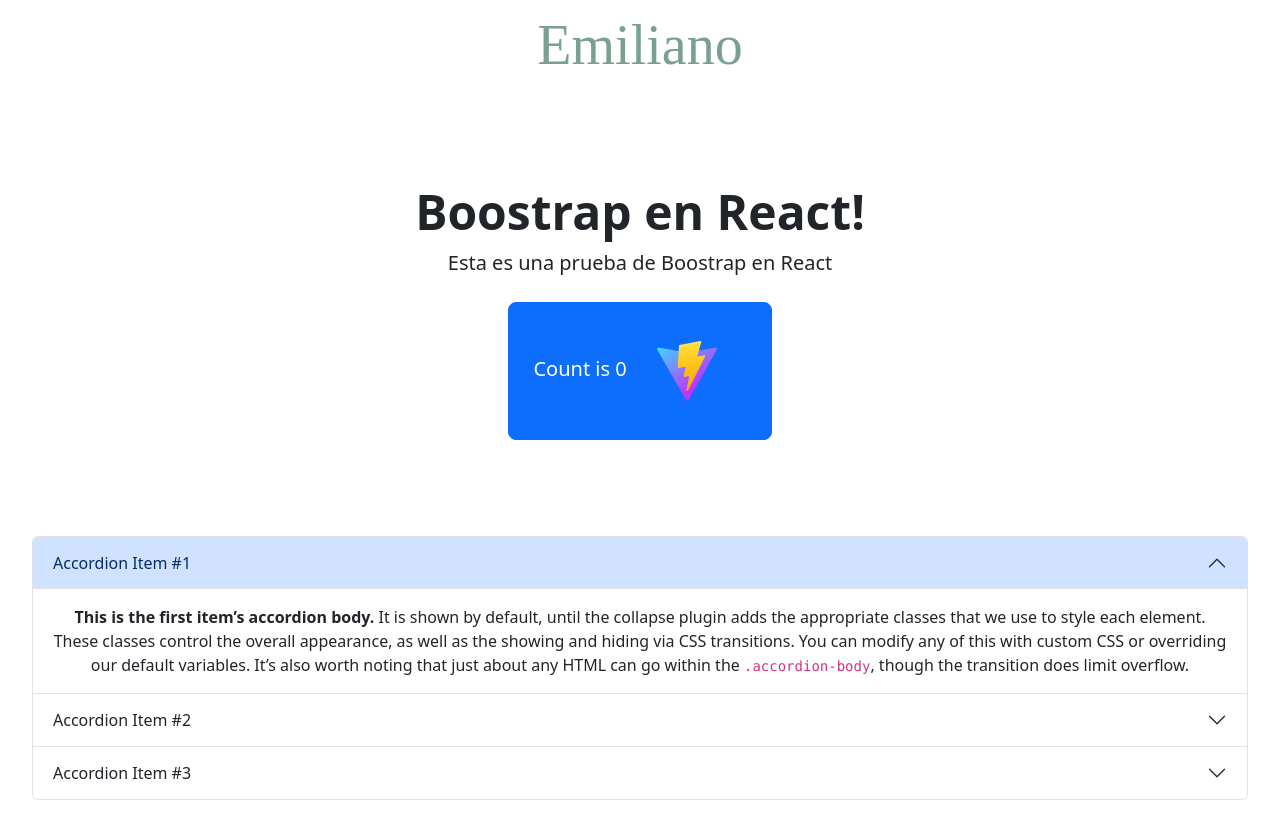
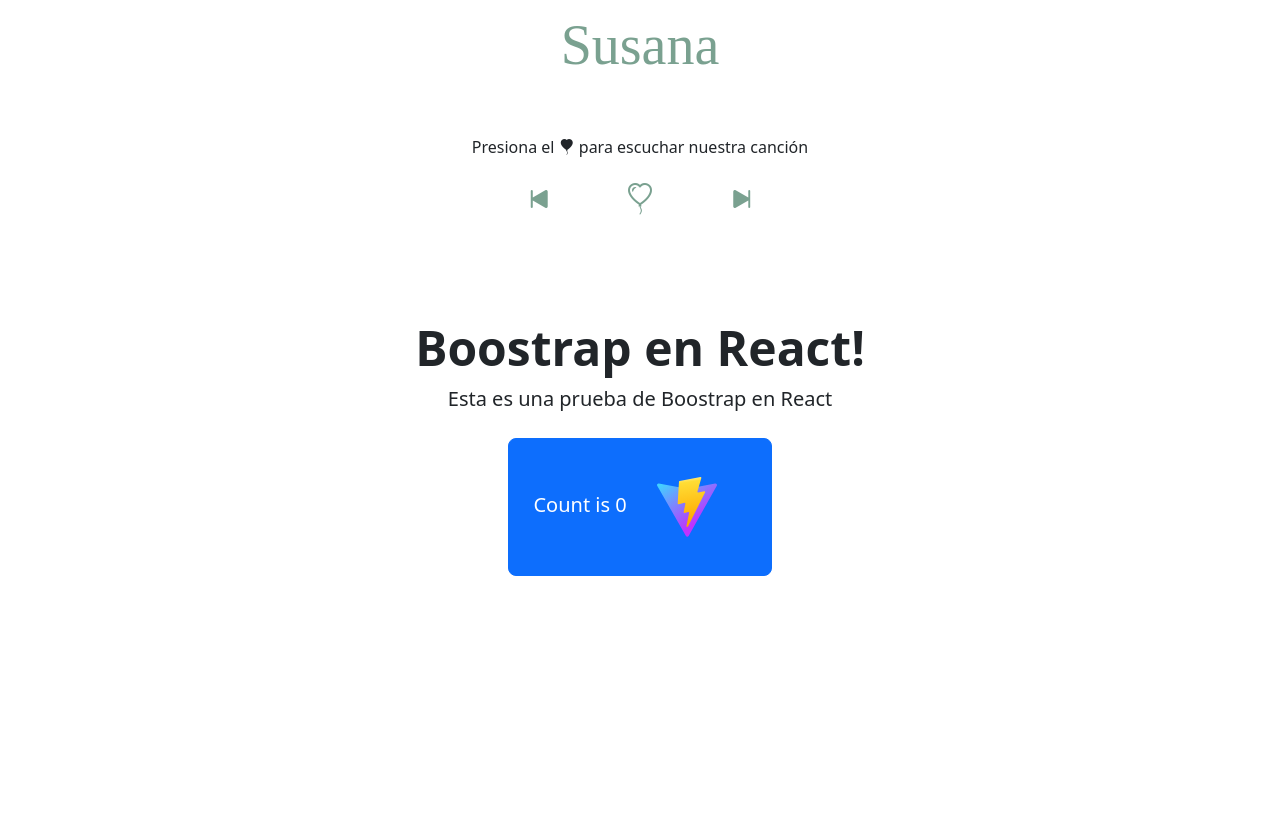
Before and after one commit to JorgeAndres-GitHub/Weeding-template, a React (Vite) app: page / in a window 1280 px wide. Shown: the part 620-1452 px from the top of the page. After the commit the page ends 1324 px from the top, so only its background shows below. Built offline with nearby package versions, Linux system fonts and the light colour scheme.

Commit message:
Agregando componente de musica

```diff
--- a/src/App.jsx
+++ b/src/App.jsx
@@ -2,7 +2,6 @@ import { useState } from 'react'
 import reactLogo from './assets/react.svg'
 import viteLogo from '/vite.svg'
 import './App.css'
-import { Prueba } from './Components/prueba.jsx'
 import { Header } from './components/header.jsx'
 
 export function App() {
@@ -33,7 +32,6 @@ export function App() {
           </div>
         </div>
       </div>
-      <Prueba />
     </>
   )
 }
--- a/src/components/Prueba.jsx
+++ /dev/null
@@ -1,44 +0,0 @@
-
-
-export function Prueba() {
-    return (
-        <div class="accordion" id="accordionExample">
-            <div class="accordion-item">
-                <h2 class="accordion-header">
-                    <button class="accordion-button" type="button" data-bs-toggle="collapse" data-bs-target="#collapseOne" aria-expanded="true" aria-controls="collapseOne">
-                        Accordion Item #1
-                    </button>
-                </h2>
-                <div id="collapseOne" class="accordion-collapse collapse show" data-bs-parent="#accordionExample">
-                    <div class="accordion-body">
-                        <strong>This is the first item’s accordion body.</strong> It is shown by default, until the collapse plugin adds the appropriate classes that we use to style each element. These classes control the overall appearance, as well as the showing and hiding via CSS transitions. You can modify any of this with custom CSS or overriding our default variables. It’s also worth noting that just about any HTML can go within the <code>.accordion-body</code>, though the transition does limit overflow.
-                    </div>
-                </div>
-            </div>
-            <div class="accordion-item">
-                <h2 class="accordion-header">
-                    <button class="accordion-button collapsed" type="button" data-bs-toggle="collapse" data-bs-target="#collapseTwo" aria-expanded="false" aria-controls="collapseTwo">
-                        Accordion Item #2
-                    </button>
-                </h2>
-                <div id="collapseTwo" class="accordion-collapse collapse" data-bs-parent="#accordionExample">
-                    <div class="accordion-body">
-                        <strong>This is the second item’s accordion body.</strong> It is hidden by default, until the collapse plugin adds the appropriate classes that we use to style each element. These classes control the overall appearance, as well as the showing and hiding via CSS transitions. You can modify any of this with custom CSS or overriding our default variables. It’s also worth noting that just about any HTML can go within the <code>.accordion-body</code>, though the transition does limit overflow.
-                    </div>
-                </div>
-            </div>
-            <div class="accordion-item">
-                <h2 class="accordion-header">
-                    <button class="accordion-button collapsed" type="button" data-bs-toggle="collapse" data-bs-target="#collapseThree" aria-expanded="false" aria-controls="collapseThree">
-                        Accordion Item #3
-                    </button>
-                </h2>
-                <div id="collapseThree" class="accordion-collapse collapse" data-bs-parent="#accordionExample">
-                    <div class="accordion-body">
-                        <strong>This is the third item’s accordion body.</strong> It is hidden by default, until the collapse plugin adds the appropriate classes that we use to style each element. These classes control the overall appearance, as well as the showing and hiding via CSS transitions. You can modify any of this with custom CSS or overriding our default variables. It’s also worth noting that just about any HTML can go within the <code>.accordion-body</code>, though the transition does limit overflow.
-                    </div>
-                </div>
-            </div>
-        </div>
-    )
-}
--- a/src/components/header.jsx
+++ b/src/components/header.jsx
@@ -1,4 +1,5 @@
 import headerGif from '../assets/header.gif';
+import { MusicActivation } from './musicActivation';
 
 export function Header() {
     return(
@@ -6,12 +7,13 @@ export function Header() {
             <div className="w-100">
                 <div className="row">
                     <img src={headerGif} alt="Decoracion de Boda" className="img-fluid mb-4" style={{width:'100%', marginTop:'0', display:'block'}}></img>
-                    <h5 className="text-muted" style={{color:'#7aa190'}}>Nuestra Boda</h5>
-                    <h1 className="display-4" style={{fontFamily: "'Dancing Script', cursive", color:'#7aa190'}}>Alejandra</h1>
+                    <h5 className="text-muted" style={{color:'#7aa190'}}>Nos Casamos</h5>
+                    <h1 className="display-4" style={{fontFamily: "'Dancing Script', cursive", color:'#7aa190'}}>Andrés</h1>
                     <h2 className="text-muted" style={{color:'#7aa190'}}>&</h2>
-                    <h1 className="display-4" style={{fontFamily: "'Dancing Script', cursive", color:'#7aa190'}}>Emiliano</h1>
+                    <h1 className="display-4" style={{fontFamily: "'Dancing Script', cursive", color:'#7aa190'}}>Susana</h1>
                 </div>
             </div>
+            <MusicActivation />
         </>
     )
 }
--- /dev/null
+++ b/src/components/musicActivation.jsx
@@ -0,0 +1,50 @@
+export function MusicActivation() {
+    return(
+        <>
+            <div className="row mt-5">
+                <div className="col-6 offset-3">
+                    <p >Presiona el <i class="bi bi-balloon-heart-fill"></i> para escuchar nuestra canción</p>
+                </div>
+            </div>
+            <div className="row">
+                <div className="d-flex justify-content-center align-items-center">
+                    <div className="col-1">
+                        <i class="bi bi-skip-start-fill control-icon"></i>
+                    </div>
+                    <div className="col-1 iron-circle">
+                        <i class="bi bi-balloon-heart control-icon"></i>
+                    </div>
+                    <div className="col-1">
+                        <i class="bi bi-skip-end-fill control-icon"></i>
+                    </div>
+                </div>
+            </div>
+
+            <style>{`
+                .line {
+                    display: inline-block;
+                    width: 50px;
+                    height: 1px;
+                    background-color: #7aa190;
+                    margin: 0 10px;
+                    vertical-align: middle;
+                }
+
+                .control-icon {
+                    font-size: 2rem;
+                    color: #7aa190;
+                }
+
+                .icon-circle {
+                    width: 60px;
+                    height: 60px;
+                    background-color: #7aa19022;
+                    border-radius: 50%;
+                    display: flex;
+                    justify-content: center;
+                    align-items: center;
+                }
+            `}</style>
+        </>
+    )
+}
```
Also changed, not shown: src/components/descripcion.jsx (added).
